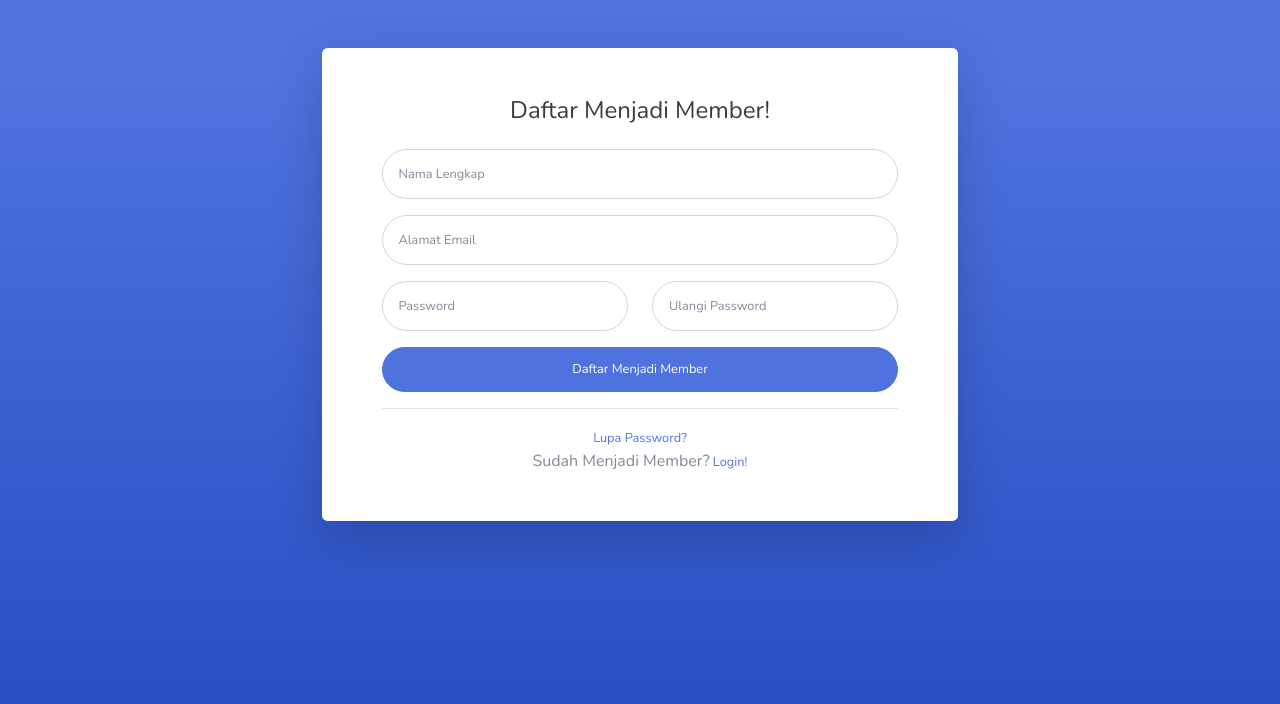
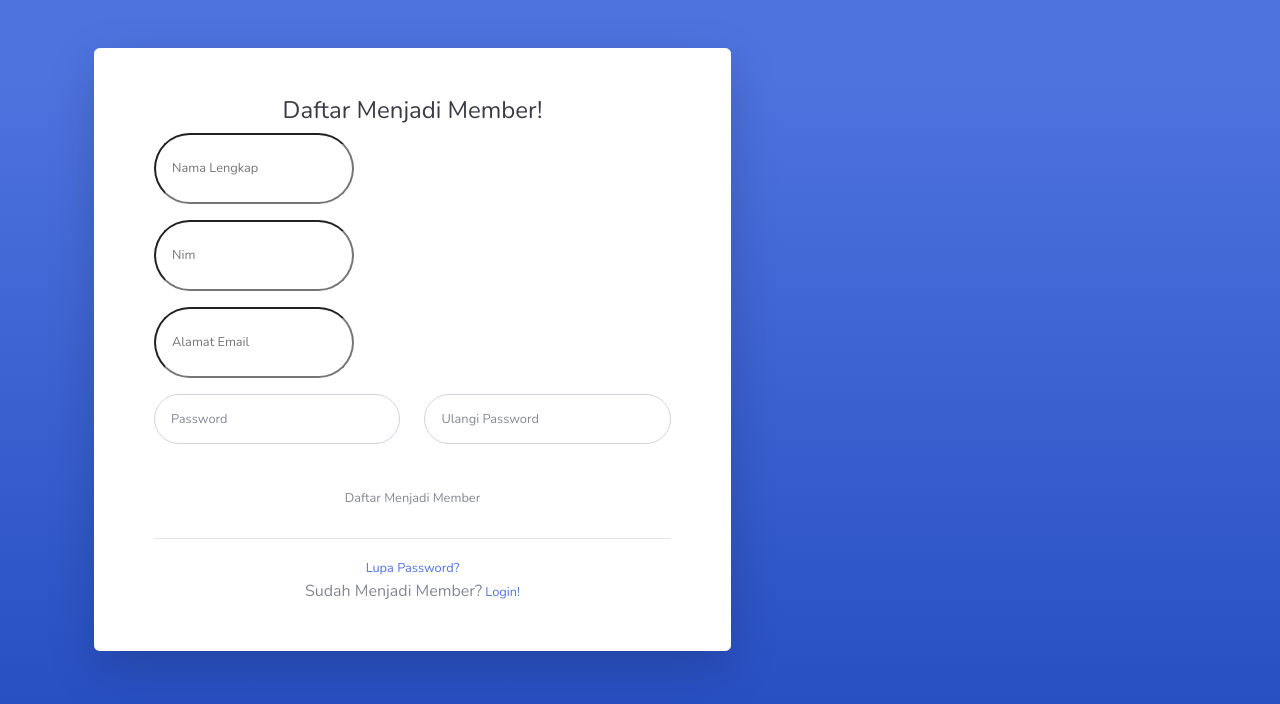
Before and after one commit to Angga-1015/pustaka-booking, a CodeIgniter app: page /pustaka-booking/autentifikasi/registrasi in a window 1280 px wide. Shown: the top 704 px of the page. Run offline with CodeIgniter, Linux system fonts and the light colour scheme.

Commit message:
pertemuan 9

```diff
--- a/application/controllers/Autentifikasi.php
+++ b/application/controllers/Autentifikasi.php
@@ -140,6 +140,7 @@
     $email = $this->input->post('email', true);
     $data = [
     'nama' => htmlspecialchars($this->input->post('nama', true)),
+    'id' => htmlspecialchars($id),
     'email' => htmlspecialchars($email),
     'image' => 'default.jpg',
     'password' => password_hash($this->input->post('password1'), PASSWORD_DEFAULT),
--- a/application/views/autentifikasi/registrasi.php
+++ b/application/views/autentifikasi/registrasi.php
@@ -1,30 +1,41 @@
+<div class="container">
 
-<div class="container">
- <div class="card o-hidden border-0 shadow-lg my-5 col-lg-7 mx-auto">
+ <div class="card o-hidden border-0 shadow-lg my-5 col-lg-7 mx
+auto">
      <div class="card-body p-0">
          <!-- Nested Row within Card Body -->
          <div class="row">
              <div class="col-lg">
                  <div class="p-5">
                      <div class="text-center">
- <h1 class="h4 text-gray-900 mb-4">Daftar Menjadi Member!</h1>
+                         <h1 class="h4 text-gray-900 mb
+4">Daftar Menjadi Member!</h1>
                      </div>
                      <form class="user" method="post"
 action="<?= base_url('autentifikasi/registrasi'); ?>">
                          <div class="form-group">
- <input type="text" class="form-control form-control-user" id="nama" name="nama" placeholder="Nama
+                             <input type="text" class="form
+control form-control-user" id="nama" name="nama" placeholder="Nama
 Lengkap" value="<?= set_value('nama'); ?>">
                              <?= form_error('nama', '<small
 class="text-danger pl-3">', '</small>'); ?>
                          </div>
                          <div class="form-group">
- <input type="text" class="form-control form-control-user" id="email" name="email"
+                             <input type="text" class="form
+control form-control-user" id="id" name="id" placeholder="Nim" value="<?= set_value('id'); ?>">
+                             <?= form_error('nama', '<small
+class="text-danger pl-3">', '</small>'); ?>
+                         </div>
+                         <div class="form-group">
+                             <input type="text" class="form
+control form-control-user" id="email" name="email"
 placeholder="Alamat Email" value="<?= set_value('email'); ?>">
                              <?= form_error('email', '<small
 class="text-danger pl-3">', '</small>'); ?>
                          </div>
                          <div class="form-group row">
- <div class="col-sm-6 mb-3 mb-sm-0">
+                             <div class="col-sm-6 mb-3 mb-sm
+0">
                                  <input type="password"
 class="form-control form-control-user" id="password1"
 name="password1" placeholder="Password">
@@ -39,7 +50,8 @@
 '<small class="text-danger pl-3">', '</small>'); ?>
                                   </div>
                               </div>
- <button type="submit" class="btn btn-primary btn-user btn-block">
+                              <button type="submit" class="btn btn
+primary btn-user btn-block">
                                   Daftar Menjadi Member
                               </button>
                           </form>
@@ -57,4 +69,5 @@
               </div>
           </div>
       </div>
+
   </div>
```
Also changed, not shown: application/views/autentifikasi/login.php (+1 -6 lines), Natsu.webp (added). Lines whose indentation alone changed are shown as unchanged.
